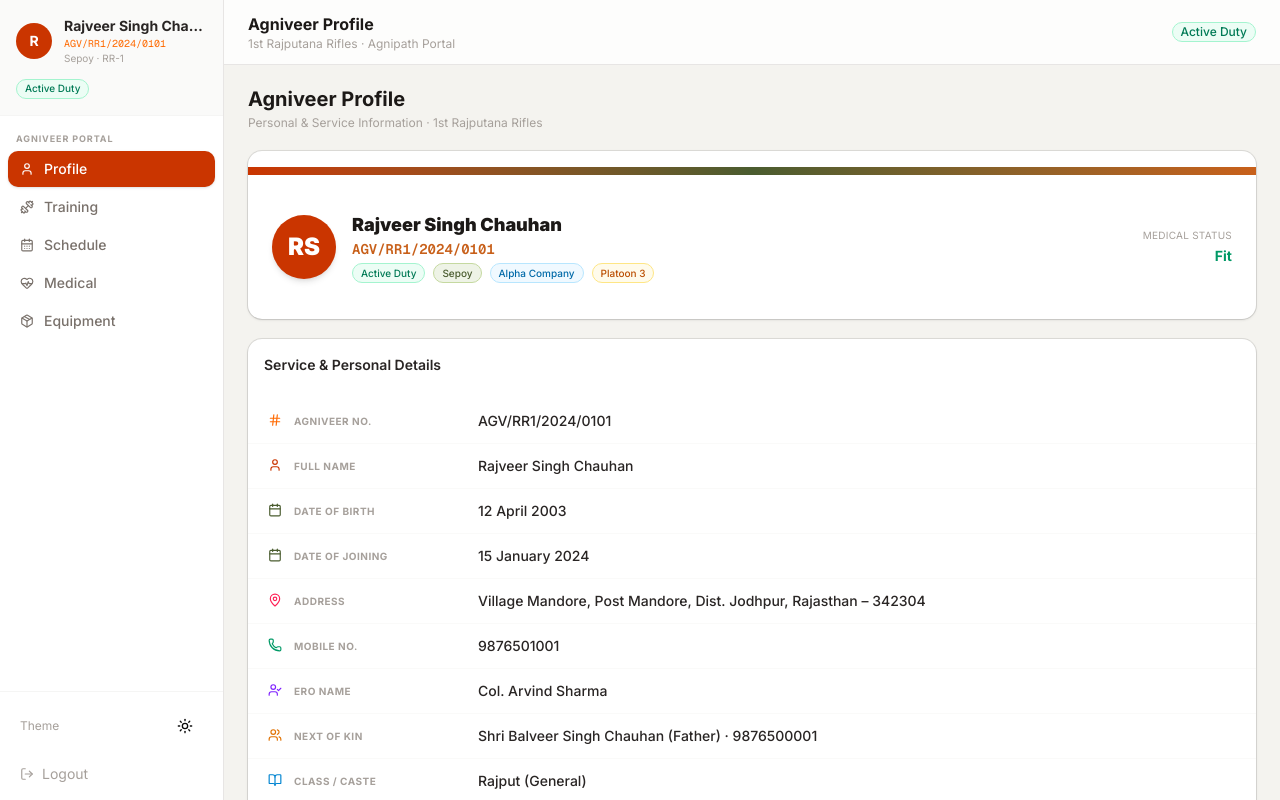
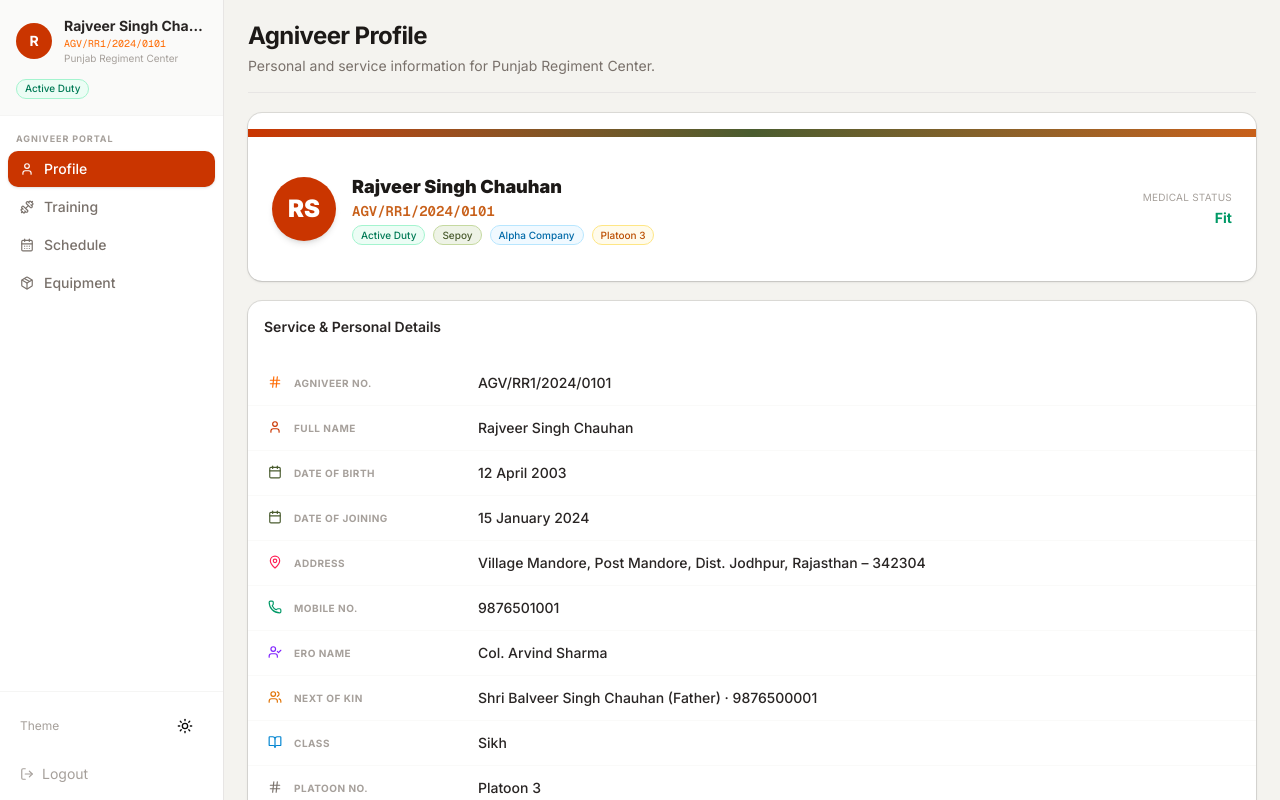
Before and after one commit to florencygajera/Agniveer-demo-main, a Next.js app: page /soldier in a window 1280 px wide. Shown: the top 800 px of the page. Built offline with nearby package versions, Linux system fonts and the light colour scheme; a web font is replaced by a local one.

Commit message:
update AGNIVEER details, remove unused navigation item, and refactor section headers for consistency

```diff
--- a/app/(dashboard)/soldier/page.tsx
+++ b/app/(dashboard)/soldier/page.tsx
@@ -69,7 +69,7 @@ const AGNIVEER = {
   email: "rajveer@army.in",
   status: "active",
   medical: "Fit",
-  caste: "Rajput (General)",
+  caste: "Sikh",
   eroName: "Col. Arvind Sharma",
   nextOfKeen: "Shri Balveer Singh Chauhan (Father)",
   nextOfKeenPhone: "9876500001",
@@ -87,7 +87,6 @@ const NAV: { id: Section; label: string; icon: React.ReactNode }[] = [
   { id: "profile", label: "Profile", icon: <User size={14} /> },
   { id: "training", label: "Training", icon: <Dumbbell size={14} /> },
   { id: "schedule", label: "Schedule", icon: <CalendarDays size={14} /> },
-  { id: "medical", label: "Medical", icon: <HeartPulse size={14} /> },
   { id: "equipment", label: "Equipment", icon: <Package size={14} /> },
 ]
 
@@ -113,7 +112,7 @@ function Sidebar({
               {AGNIVEER.agniveerNo}
             </div>
             <div className="text-[10px] text-stone-400">
-              {AGNIVEER.rank} · {AGNIVEER.battalionCode}
+              Punjab Regiment Center
             </div>
           </div>
         </div>
@@ -184,6 +183,23 @@ function MobileNav({
   )
 }
 
+function SectionHeader({
+  title,
+  subtitle,
+}: {
+  title: string
+  subtitle: string
+}) {
+  return (
+    <div className="space-y-1 border-b border-stone-200 pb-4">
+      <h1 className="text-2xl font-bold tracking-tight text-stone-900">
+        {title}
+      </h1>
+      <p className="text-sm text-stone-500">{subtitle}</p>
+    </div>
+  )
+}
+
 // ── PROFILE ───────────────────────────────────────────────────────────────────
 function ProfileSection({ setActive }: { setActive: (s: Section) => void }) {
   const a = AGNIVEER
@@ -230,7 +246,7 @@ function ProfileSection({ setActive }: { setActive: (s: Section) => void }) {
       icon: <Users size={14} className="text-amber-600" />,
     },
     {
-      label: "Class / Caste",
+      label: "Class",
       value: a.caste,
       icon: <BookOpen size={14} className="text-sky-600" />,
     },
@@ -263,12 +279,10 @@ function ProfileSection({ setActive }: { setActive: (s: Section) => void }) {
 
   return (
     <div className="space-y-5">
-      <div>
-        <h1 className="text-xl font-bold text-stone-900">Agniveer Profile</h1>
-        <p className="mt-0.5 text-xs text-stone-400">
-          Personal & Service Information · {a.battalion}
-        </p>
-      </div>
+      <SectionHeader
+        title="Agniveer Profile"
+        subtitle="Personal and service information for Punjab Regiment Center."
+      />
 
       {/* Profile header card */}
       <Card className="overflow-hidden border-stone-200 bg-white shadow-sm">
@@ -567,12 +581,10 @@ function TrainingSection() {
 
   return (
     <div className="space-y-5">
-      <div>
-        <h1 className="text-xl font-bold text-stone-900">Training Records</h1>
-        <p className="mt-0.5 text-xs text-stone-400">
-          Performance history & weekly plan · 1st Rajputana Rifles
-        </p>
-      </div>
+      <SectionHeader
+        title="Training Records"
+        subtitle="Performance history and weekly training plan for Punjab Regiment Center."
+      />
 
       {/* Personal bests */}
       <div className="grid grid-cols-2 gap-3 sm:grid-cols-4">
@@ -611,27 +623,6 @@ function TrainingSection() {
               <div className="mt-0.5 text-[10px] text-stone-400">{c.sub}</div>
             </CardContent>
           </Card>
-        ))}
-      </div>
-
-      {/* Tabs */}
-      <div className="flex gap-1 rounded-lg border border-stone-200 bg-stone-50 p-1">
-        {[
-          { key: "history", label: "Training History" },
-          { key: "plan", label: "Weekly Plan" },
-          { key: "goals", label: "Goals" },
-        ].map((t) => (
-          <button
-            key={t.key}
-            onClick={() => setActiveTab(t.key as any)}
-            className={`flex-1 rounded-md px-3 py-2 text-xs font-semibold transition-all ${
-              activeTab === t.key
-                ? "bg-white text-[#CA3500] shadow-sm"
-                : "text-stone-500 hover:text-stone-700"
-            }`}
-          >
-            {t.label}
-          </button>
         ))}
       </div>
 
@@ -1140,12 +1131,10 @@ function ScheduleSection() {
 
   return (
     <div className="space-y-5">
-      <div>
-        <h1 className="text-xl font-bold text-stone-900">Daily Schedule</h1>
-        <p className="mt-0.5 text-xs text-stone-400">
-          March 2025 · {AGNIVEER.battalion}
-        </p>
-      </div>
+      <SectionHeader
+        title="Daily Schedule"
+        subtitle="March 2025 duty programme for Punjab Regiment Center."
+      />
 
       {/* View toggle */}
       <div className="flex w-fit gap-1 rounded-lg border border-stone-200 bg-stone-50 p-1">
@@ -1353,12 +1342,10 @@ function MedicalSection() {
 
   return (
     <div className="space-y-5">
-      <div>
-        <h1 className="text-xl font-bold text-stone-900">Medical Records</h1>
-        <p className="mt-0.5 text-xs text-stone-400">
-          Confidential — Health History
-        </p>
-      </div>
+      <SectionHeader
+        title="Medical Records"
+        subtitle="Confidential health history and current fitness status for Punjab Regiment Center."
+      />
 
       {/* Quick stats */}
       <div className="grid grid-cols-2 gap-3 sm:grid-cols-4">
@@ -1673,12 +1660,10 @@ function EquipmentSection() {
 
   return (
     <div className="space-y-5">
-      <div>
-        <h1 className="text-xl font-bold text-stone-900">Equipment & Arms</h1>
-        <p className="mt-0.5 text-xs text-stone-400">
-          Issued weapons, uniform, and field kit
-        </p>
-      </div>
+      <SectionHeader
+        title="Equipment & Arms"
+        subtitle="Issued weapons, uniform, and field kit for Punjab Regiment Center."
+      />
 
       {/* Warning banner */}
       <div className="flex items-start gap-3 rounded-lg border border-sky-200 bg-sky-50 px-4 py-3 text-sm text-sky-700">
@@ -1804,44 +1789,20 @@ function EquipmentSection() {
 export default function AgniveerPage() {
   const [section, setSection] = useState<Section>("profile")
 
-  const sectionTitle: Record<Section, string> = {
-    profile: "Agniveer Profile",
-    training: "Training Records",
-    schedule: "Daily Schedule",
-    medical: "Medical Records",
-    equipment: "Equipment & Arms",
-  }
-
   return (
     <div className="flex min-h-screen bg-[#f4f3ef] font-sans">
-      {/* Sidebar — fixed, never scrolls */}
+      {/* Sidebar fixed, never scrolls */}
       <aside className="hidden md:flex">
         <div className="fixed top-0 left-0 z-20 h-screen w-56">
           <Sidebar active={section} setActive={setSection} />
         </div>
       </aside>
 
-      {/* Main content — offset by sidebar width */}
+      {/* Main content offset by sidebar width */}
       <div className="flex min-w-0 flex-1 flex-col md:ml-56">
-        {/* Header */}
-        <header className="sticky top-0 z-10 border-b border-stone-200 bg-white/80 backdrop-blur-sm">
-          <div className="flex items-center justify-between px-4 py-3 sm:px-6">
-            <div>
-              <h1 className="text-base font-bold text-stone-900">
-                {sectionTitle[section]}
-              </h1>
-              <p className="text-xs text-stone-400">
-                {AGNIVEER.battalion} · Agnipath Portal
-              </p>
-            </div>
-            <Badge className="shrink-0 border border-emerald-200 bg-emerald-50 text-xs text-emerald-700">
-              Active Duty
-            </Badge>
-          </div>
-          <MobileNav active={section} setActive={setSection} />
-        </header>
-
-        {/* Content — full width, no artificial max-width centering gap */}
+        <MobileNav active={section} setActive={setSection} />
+
+        {/* Content full width */}
         <main className="w-full flex-1 px-4 py-5 sm:px-6">
           {section === "profile" && <ProfileSection setActive={setSection} />}
           {section === "training" && <TrainingSection />}
```
